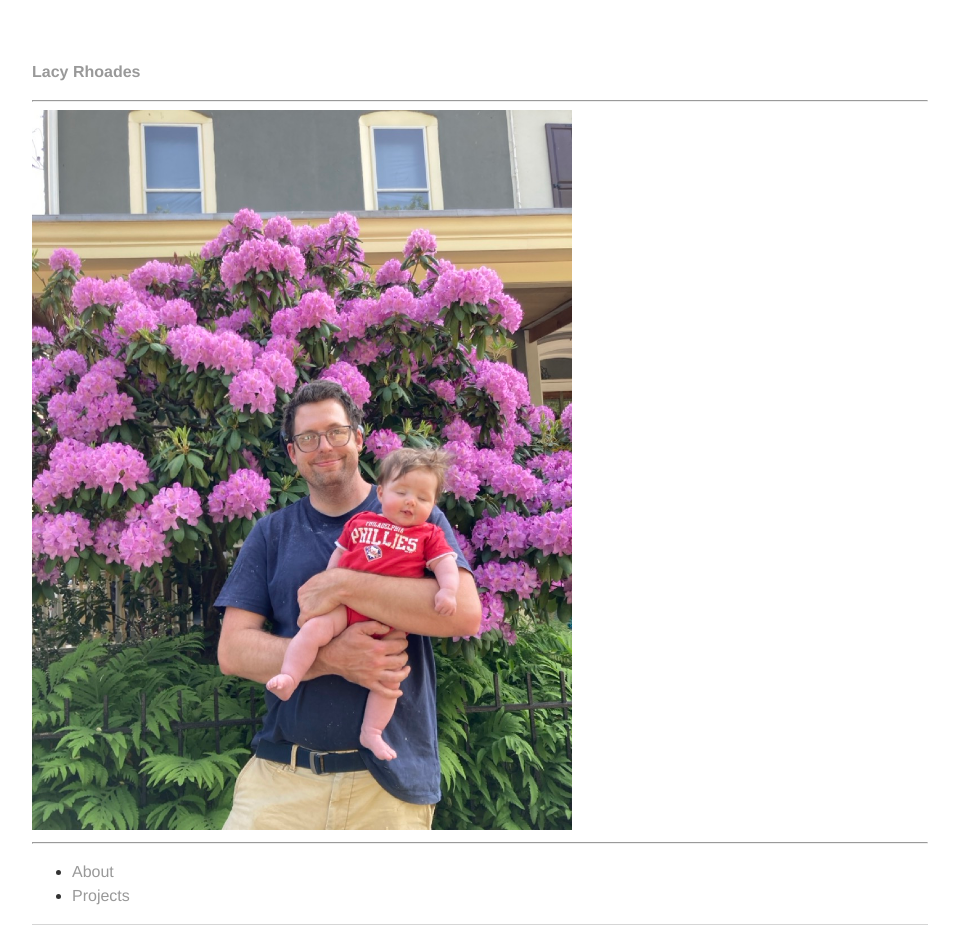
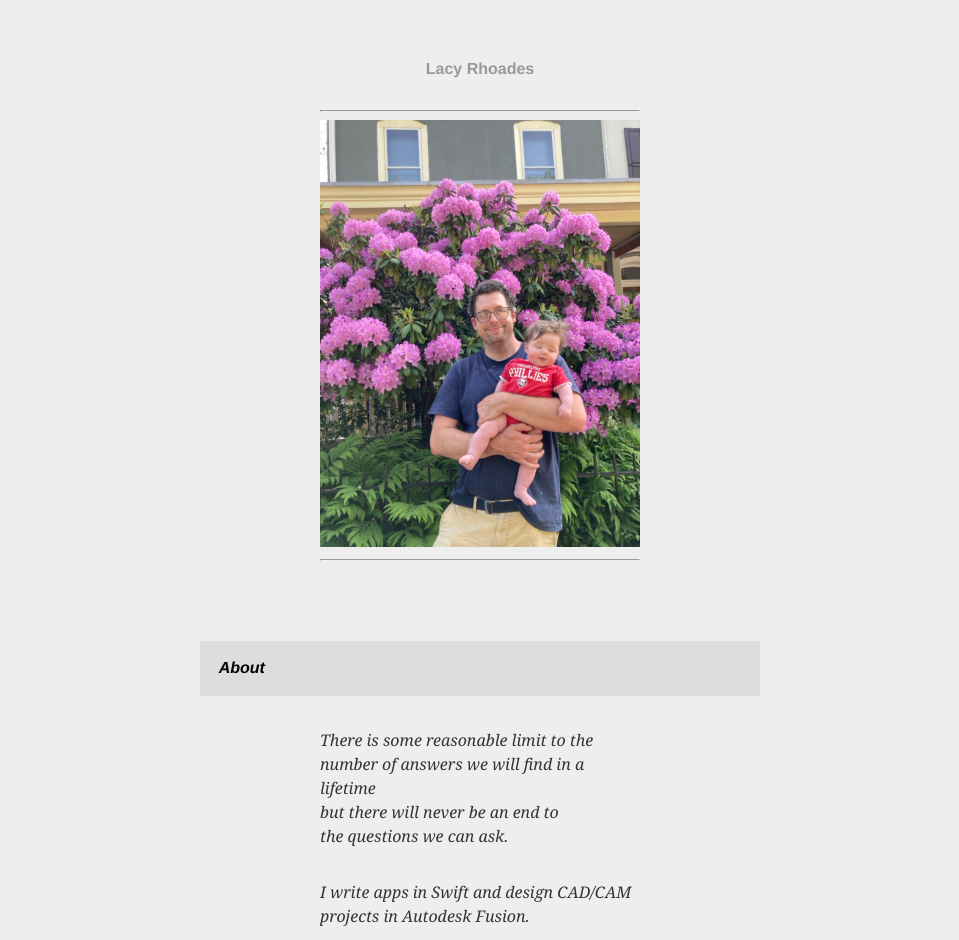
Before and after one commit to lacyrhoades/lacyrhoades.github.io, a Jekyll site: the page built from index.html, in a window 1280 px wide. Shown: the top 940 px of the page, without its empty margins (160-1119 px from the left). Built offline with Jekyll 4.4.1, drawn with Linux system fonts in a browser that asks for light colours; some of the changed text lies outside the part shown.

Commit message:
Re-formatted homepage

```diff
--- a/_layouts/default.html
+++ b/_layouts/default.html
@@ -7,9 +7,7 @@
     </head>
   <body>
     <nav>
-      <ul>
-        <li><a href="/">Lacy Rhoades</a></li>
-      </ul>
+      <a href="/">Lacy Rhoades</a>
     </nav>
 <div class="container">
 
@@ -18,11 +16,6 @@
 </div>
 
   <footer>
-   <ul>
-   <li><a href="mailto:lacy@dexter.st">lacy@dexter.st</a></li>
-   <li><a href="https://github.com/lacyrhoades">github.com/lacyrhoades</a></li>
-   <li><a href="https://subspec.io">subspec.io</a></li>
-   </ul>
   </footer>
   </body>
 
--- a/css/main.css
+++ b/css/main.css
@@ -1,48 +1,88 @@
-body { margin: 60px auto; width: 70%; font-family: 'Helvetica' }
-
-div.image { width: 100%; text-align: center; }
-
-img { width: 100%; max-width: 540px; text-align: center; }
-
-.projects ul {
-    list-style: none;
+body {
+    margin: 60px auto;
+    width: 420pt;
+    font-family: 'Helvetica';
+    background-color: #eee;
 }
 
-a { text-decoration: none; color: #999; }
-a:hover { text-decoration: underline; }
-
-p, ul { font-size: 1.0em; line-height: 1.5em; color: #333; }
-
-p.sub {
-    margin-top: -2.0em;
-    margin-bottom: 3.0em;
-    font-weight: 100;
+nav {
+    text-align: center;
+    font-weight: bold;
 }
 
-h1, h2, h3, h4 { font-family: 'Helvetica', 'Arial', 'Sans-Serif'; }
-h1 { font-size: 3em;  }
-h2 { font-size: 2.7em; }
-h3 { font-size: 2.3em; }
-h4 { font-size: 1.9em; }
+p {
+    font-family: 'Georgia';
+    font-style: italic;
+    width: 240pt;
+}
 
-nav ul, footer ul { font-size: 1em; font-family: 'Helvetica', 'Arial', 'Sans-Serif'; padding: 0px; list-style: none; font-weight: bold; }
-nav ul li, footer ul li { display: inline; margin-right: 20px; }
+p, ul {
+    font-size: 1.0em;
+    line-height: 1.5em;
+    color: #333;
+}
 
-footer { border-top: 1px solid #d5d5d5; font-size: .8em; }
+a {
+    text-decoration: none;
+    color: #999;
+}
 
-/* Blog */
-ul.posts { margin: 20px auto 40px; font-size: 1.5em; }
-ul.posts li { list-style: none; }
+a:hover {
+    text-decoration: underline
+}
 
-/* CV */
-.cv { margin: 0px 0px 60px; }
-.cv h1 { font-size: 3em; }
-.cv h2 { font-size: 2em; }
-.cv address, .cv .download { font-family: 'Helvetica', 'Arial', 'Sans-Serif'; }
-.cv address, .cv p { font-size: 1.2em; }
-.cv .download { float: right; font-size: .8em; text-transform: uppercase; }
+img {
+    width: 100%;
+    max-width: 540px;
+    text-align: center;
+}
 
-.thumbnail a:hover { background-color: #DDD; }
+.headline-image {
+    width: 240pt;
+    left: 0;
+    right: 0;
+    margin: 2em auto 5em auto;
+}
 
-.thumbnail { margin: 25em; }
-.thumbnail a { padding: 1em; margin: 1em; }
+.section-divider {
+    background-color: #ddd;
+    padding: 14pt;
+    font-style: italic;
+    font-weight: bold;
+}
+
+.section-body {
+    margin: 0 0 5em 0;
+}
+
+.section-body p {
+    left: 0;
+    right: 0;
+    margin: 2em auto 1em auto;
+    text-align: left;
+}
+
+.section-body ul {
+    left: 0;
+    right: 0;
+    margin: 2em auto 1em auto;
+    text-align: left;
+    width: 240pt;
+    list-style: none;
+    list-style-type: none;
+    padding: 0;
+}
+.section-body li {
+    margin-top: 1em;
+}
+
+.projects {
+    padding-top: 2em;
+    display: grid;
+    grid-template-columns: auto auto;
+    gap: 8pt 8pt;
+}
+
+.projects div.thumbnail {
+
+}
--- a/index.html
+++ b/index.html
@@ -4,12 +4,35 @@ title: Lacy Rhoades
 ---
 
 		<div class="blurb">
-            <hr>
-			<img src="images/lacy.jpg" alt="Me and Phoebe in about 2023" />
-            <hr>
-			<p></p>
-            <ul>
-                <li><a href="/about">About</a></li>
-                <li><a href="/projects">Projects</a></li>
-            </ul>
+            <div class="headline-image">
+                <hr>
+    			<img src="images/lacy.jpg" alt="Me and Phoebe in about 2023" />
+                <hr>
+            </div>
+			<div class="section-divider">About</div>
+            <div class="section-body">
+                <p>There is some reasonable limit to the<br>number of answers we will find in a lifetime<br>but there will never be an end to<br>the questions we can ask.</p>
+                <p>I write apps in Swift and design CAD/CAM projects in Autodesk Fusion.</p>
+                <p>I try to keep an outline of projects here but feel free to get in touch.</p>
+                <ul>
+                    <li><a href="mailto:lacy@dexter.st">lacy@dexter.st</a></li>
+                    <li><a href="https://github.com/lacyrhoades">github.com/lacyrhoades</a></li>
+                    <li><a href="https://subspec.io">subspec.io</a></li>
+                </ul>
+            </div>
+            <div class="section-divider">Projects</div>
+            <div class="projects">
+                <div class="thumbnail">
+                    <a href="/projects/detail">
+                        <img src="/projects/images/05.jpg"/>
+                        <span>Architectural Details (2020)</span>
+                    </a>
+                </div>
+                <div class="thumbnail">
+                    <a href="/projects/realistic">
+                        <img src="/projects/images/02.jpg"/>
+                        <span>Realistic CB Radio Retrofit (2017)</span>
+                    </a>
+                </div>
+            </div>
 		</div>
```
Also changed, not shown: Gemfile.lock.
